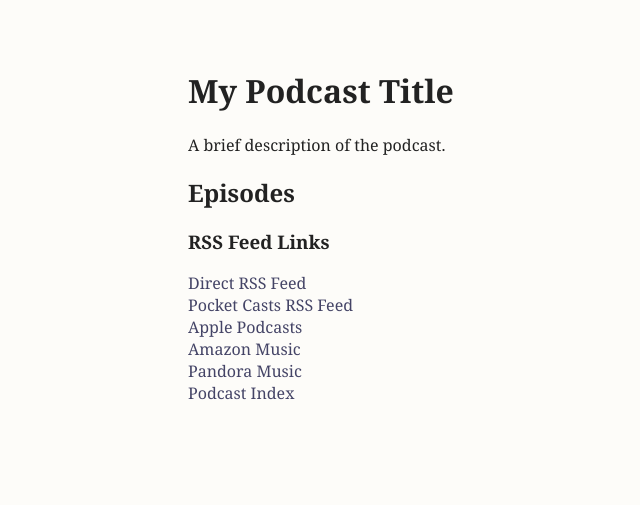
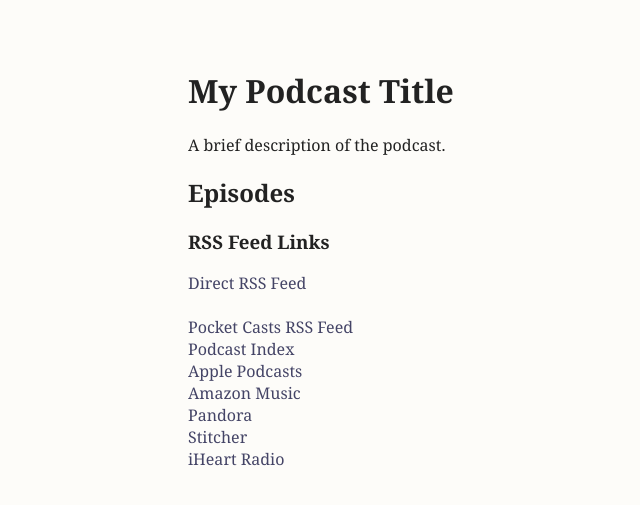
Before and after one commit to Rambling-Bramble-Blog/podcast-template, a Jekyll site: the page built from index.md, in a window 1280 px wide. Shown: the top 505 px of the page, without its empty margins (102-742 px from the left). Built offline with Jekyll 4.4.1, drawn with Linux system fonts in a browser that asks for light colours.

Commit message:
Update index.md

```diff
--- a/index.md
+++ b/index.md
@@ -14,12 +14,13 @@ title: {{site.title}}
 <section>
   <h3>RSS Feed Links</h3>
   <p>
-    <a href="">Direct RSS Feed</a><br>
+    <a href="">Direct RSS Feed</a><br><br>
     <a href="">Pocket Casts RSS Feed</a><br>
+    <a href="">Podcast Index</a><br>
     <a href="">Apple Podcasts</a><br>
     <a href="">Amazon Music</a><br>
-    <a href="">Pandora Music</a><br>
-    <a href="">Podcast Index</a><br>
-
+    <a href="">Pandora</a><br>
+    <a href="">Stitcher</a><br>
+    <a href="">iHeart Radio</a><br>
   </p>
 </section>
```
